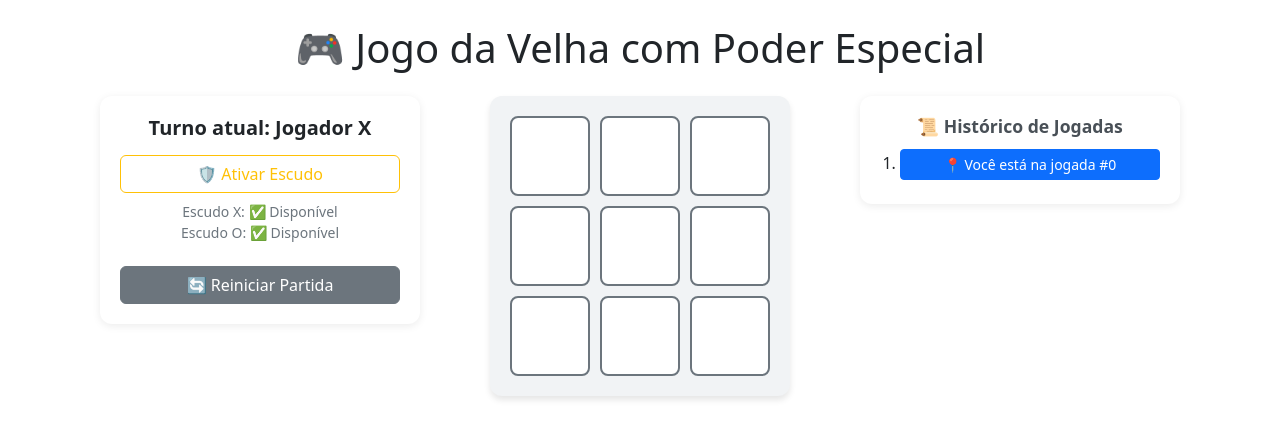
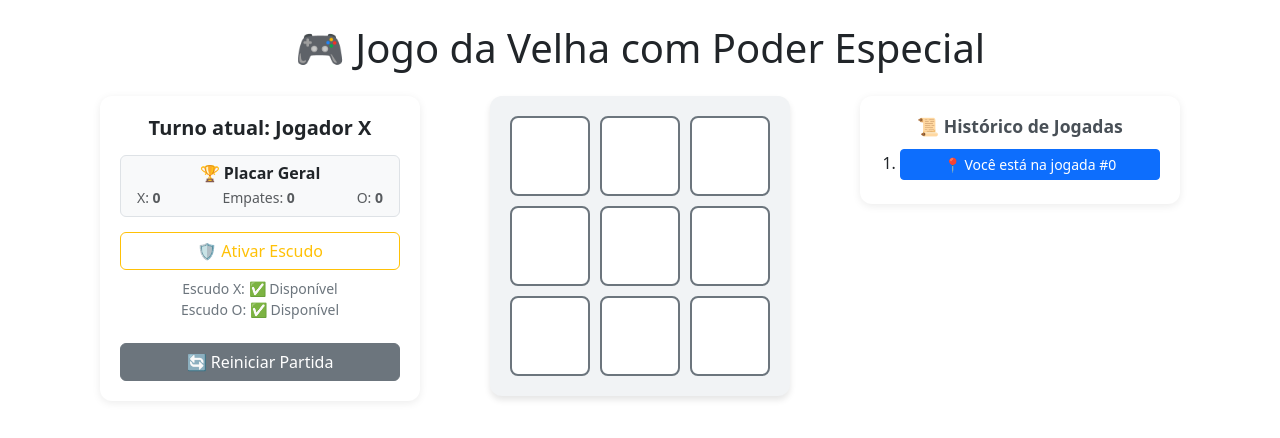
Before and after one commit to Manuely-Candido/jogo-da-velha, a React (Vite) app: page / in a window 1280 px wide. Shown: the top 438 px of the page. Built offline with nearby package versions, Linux system fonts and the light colour scheme.

Commit message:
Refatorando o código e adicionando novas funções

```diff
--- a/src/components/Board/Board.jsx
+++ b/src/components/Board/Board.jsx
@@ -12,7 +12,7 @@ import styles from './Board.module.css';
  * - onPlay (function): Função enviada pelo Game para atualizar o estado do tabuleiro.
  * - protectedSquare (number | null): Índice da célula que está protegida pelo Escudo no momento.
  */
-export default function Board({ squares, onPlay, protectedSquare }) {
+export default function Board({ squares, onPlay, protectedSquare, winningLine = [] }) {
 
   // Função interna que trata o clique em um quadrado específico
   function handleClick(i) {
@@ -28,16 +28,19 @@ export default function Board({ squares, onPlay, protectedSquare }) {
           value={squares[0]}
           onSquareClick={() => handleClick(0)}
           isProtected={protectedSquare === 0}
+          isWinningSquare={winningLine.includes(0)} // <-- True se a posição 0 estiver na trinca
         />
         <Square
           value={squares[1]}
           onSquareClick={() => handleClick(1)}
           isProtected={protectedSquare === 1}
+          isWinningSquare={winningLine.includes(1)}
         />
         <Square
           value={squares[2]}
           onSquareClick={() => handleClick(2)}
           isProtected={protectedSquare === 2}
+          isWinningSquare={winningLine.includes(2)}
         />
       </div>
 
@@ -47,16 +50,19 @@ export default function Board({ squares, onPlay, protectedSquare }) {
           value={squares[3]}
           onSquareClick={() => handleClick(3)}
           isProtected={protectedSquare === 3}
+          isWinningSquare={winningLine.includes(3)}
         />
         <Square
           value={squares[4]}
           onSquareClick={() => handleClick(4)}
           isProtected={protectedSquare === 4}
+          isWinningSquare={winningLine.includes(4)}
         />
         <Square
           value={squares[5]}
           onSquareClick={() => handleClick(5)}
           isProtected={protectedSquare === 5}
+          isWinningSquare={winningLine.includes(5)}
         />
       </div>
 
@@ -66,16 +72,19 @@ export default function Board({ squares, onPlay, protectedSquare }) {
           value={squares[6]}
           onSquareClick={() => handleClick(6)}
           isProtected={protectedSquare === 6}
+          isWinningSquare={winningLine.includes(6)}
         />
         <Square
           value={squares[7]}
           onSquareClick={() => handleClick(7)}
           isProtected={protectedSquare === 7}
+          isWinningSquare={winningLine.includes(7)}
         />
         <Square
           value={squares[8]}
           onSquareClick={() => handleClick(8)}
           isProtected={protectedSquare === 8}
+          isWinningSquare={winningLine.includes(8)}
         />
       </div>
     </div>
--- a/src/components/Game/Game.jsx
+++ b/src/components/Game/Game.jsx
@@ -2,6 +2,7 @@ import { useState } from 'react';
 import Board from '../Board/Board';
 import StatusPanel from '../StatusPanel/StatusPanel';
 import HistoryList from '../HistoryList/HistoryList';
+import styles from './Game.module.css';
 // import styles from './App.module.css'; // ou o CSS Module de layout do Game
 
 /**
@@ -25,7 +26,8 @@ function calculateWinner(squares) {
       squares[a] === squares[b] &&
       squares[a] === squares[c]
     ) {
-      return squares[a];
+    // Retorna tanto o símbolo do vencedor quanto os 3 índices vitoriosos
+      return { winner: squares[a], line: lines[i] };
     }
   }
   return null;
@@ -44,12 +46,21 @@ export default function Game() {
   const [oShieldUsed, setOShieldUsed] = useState(false);     // Se O já gastou seu escudo
   const [protectedSquare, setProtectedSquare] = useState(null); // Índice da célula imune
 
+  // 4. Estados do Placar de Vitórias
+  const [xWins, setXWins] = useState(0);
+  const [oWins, setOWins] = useState(0);
+  const [draws, setDraws] = useState(0);
+
   // Derivações de Estado (Valores calculados durante a renderização)
-  const isXNext = currentMove % 2 === 0; // Turnos pares são do X, ímpares do O
-  const currentSquares = history[currentMove]; // Tabuleiro do momento atual
-  const winner = calculateWinner(currentSquares); // Identifica se houve vencedor
+  const isXNext = currentMove % 2 === 0; // Turnos pares são do X, ímpares do O[cite: 1]
+  const currentSquares = history[currentMove]; // Tabuleiro do momento atual[cite: 1]
 
-  // Verifica se o tabuleiro está cheio sem vencedores (Empate / Velha)
+  // Identifica o vencedor e a linha vitoriosa (array com os 3 índices)
+  const winningInfo = calculateWinner(currentSquares);
+  const winner = winningInfo ? winningInfo.winner : null;
+  const winningLine = winningInfo ? winningInfo.line : [];
+
+  // Verifica se o tabuleiro está cheio sem vencedores (Empate / Velha)[cite: 1]
   const isDraw = !winner && currentSquares.every((square) => square !== null);
   const isGameOver = Boolean(winner || isDraw);
 
@@ -109,6 +120,19 @@ export default function Game() {
     const nextHistory = [...history.slice(0, currentMove + 1), nextSquares];
     setHistory(nextHistory);
     setCurrentMove(nextHistory.length - 1);
+
+    // --- ATUALIZAÇÃO DO PLACAR ---
+    const newWinningInfo = calculateWinner(nextSquares);
+    const newWinner = newWinningInfo ? newWinningInfo.winner : null;
+    const newIsDraw = !newWinner && nextSquares.every((sq) => sq !== null);
+
+    if (newWinner === 'X') {
+      setXWins((prev) => prev + 1);
+    } else if (newWinner === 'O') {
+      setOWins((prev) => prev + 1);
+    } else if (newIsDraw) {
+      setDraws((prev) => prev + 1);
+    }
   }
 
   /**
@@ -149,6 +173,9 @@ export default function Game() {
             isXNext={isXNext}
             isGameOver={isGameOver}
             onReset={handleReset}
+            xWins={xWins}   // <-- Nova prop!
+            oWins={oWins}   // <-- Nova prop!
+            draws={draws}   // <-- Nova prop!
           />
         </div>
 
@@ -158,6 +185,7 @@ export default function Game() {
             squares={currentSquares}
             onPlay={handlePlay}
             protectedSquare={protectedSquare}
+            winningLine={winningLine} // <-- Nova prop enviada para o Board
           />
         </div>
 
--- a/src/components/Square/Square.jsx
+++ b/src/components/Square/Square.jsx
@@ -11,9 +11,9 @@ import styles from './Square.module.css';
  * - onSquareClick (function): Função executada ao clicar na célula (elevação de estado).
  * - isProtected (boolean): Indica se a célula está sob proteção do Escudo.
  */
-export default function Square({ value, onSquareClick, isProtected }) {
+export default function Square({ value, onSquareClick, isProtected, isWinningSquare }) {
   // Define dinamicamente as classes de estilo usando CSS Modules
-  const squareClasses = `${styles.square} ${isProtected ? styles['square--protected'] : ''}`;
+  const squareClasses = `${styles.square} ${isProtected ? styles['square--protected'] : ''} ${isWinningSquare ? styles['square--winning'] : ''}`.trim();
 
   return (
     <button
--- a/src/components/Square/Square.module.css
+++ b/src/components/Square/Square.module.css
@@ -25,3 +25,13 @@
   background-color: #e2e3e5;
   border-color: #ffc107;
 }
+
+/* Modificador para células da linha vitoriosa */
+.square--winning {
+  background-color: #d1e7dd;
+  border-color: #198754;
+  color: #0f5132;
+  font-weight: bold;
+  transform: scale(1.05);
+  box-shadow: 0 0 10px rgba(25, 135, 84, 0.5);
+}
--- a/src/components/StatusPanel/StatusPanel.jsx
+++ b/src/components/StatusPanel/StatusPanel.jsx
@@ -24,7 +24,10 @@ export default function StatusPanel({
   oShieldUsed,
   isXNext,
   isGameOver,
-  onReset
+  onReset,
+  xWins = 0,
+  oWins = 0,
+  draws = 0
 }) {
   // Verifica se o jogador atual já gastou seu único escudo
   const currentShieldUsed = isXNext ? xShieldUsed : oShieldUsed;
@@ -33,6 +36,16 @@ export default function StatusPanel({
     <div className={styles.panel}>
       {/* Exibição do Status da Partida */}
       <h2 className={styles.panel__status}>{statusText}</h2>
+
+      {/* Placar de Vitórias */}
+      <div className="w-100 p-2 bg-light rounded text-center border">
+        <h6 className="m-0 mb-1 fw-bold">🏆 Placar Geral</h6>
+        <div className="d-flex justify-content-between text-muted small px-2">
+          <span>X: <strong>{xWins}</strong></span>
+          <span>Empates: <strong>{draws}</strong></span>
+          <span>O: <strong>{oWins}</strong></span>
+        </div>
+      </div>
 
       {/* Controles de Poder Especial (Escudo) */}
       <div className={styles.panel__powers}>
```
Also changed, not shown: src/components/Game/Game.module.css (added).
